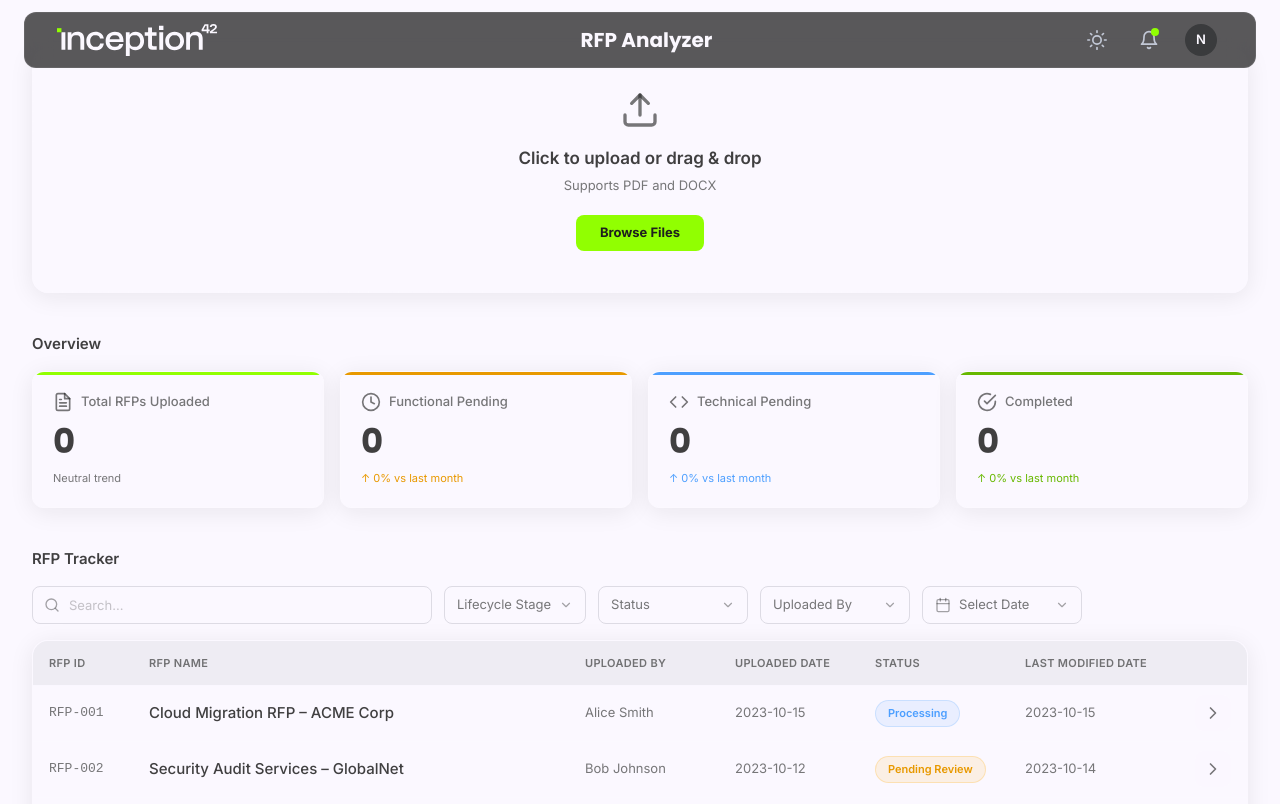
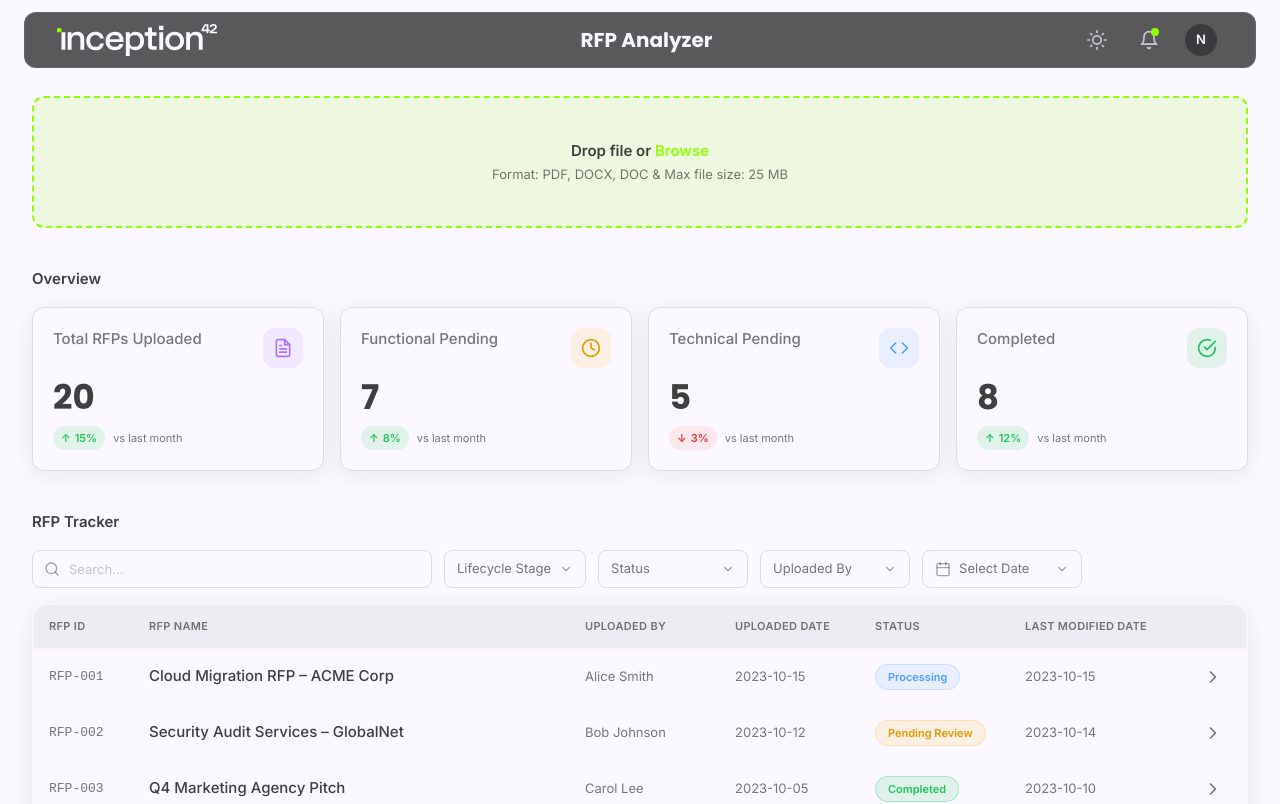
Before and after one commit to narendrapatel989234-arch/RFP_Analyzer, a Next.js app: page / in a window 1280 px wide. Shown: the top 804 px of the page. Built offline with nearby package versions, Linux system fonts and the light colour scheme.

Commit message:
feat: update dashboard UI

```diff
--- a/src/app/page.module.css
+++ b/src/app/page.module.css
@@ -7,7 +7,7 @@
 
 .content {
   width: 100%;
-  padding: var(--space-12) var(--space-8) var(--space-8) var(--space-8);
+  padding: 96px var(--space-8) var(--space-8) var(--space-8);
   display: flex;
   flex-direction: column;
   gap: var(--space-10);
--- a/src/app/page.tsx
+++ b/src/app/page.tsx
@@ -20,8 +20,8 @@ export default function RFPResponderDashboard() {
           <div className={styles.statsGrid}>
             <StatCard
               title="Total RFPs Uploaded"
-              count={0}
-              trend="Neutral trend"
+              count={20}
+              trend={{ value: 15, direction: 'up' }}
               accentColor="var(--action-primary-bg-default)"
               icon={
                 <svg
@@ -42,8 +42,8 @@ export default function RFPResponderDashboard() {
             />
             <StatCard
               title="Functional Pending"
-              count={0}
-              trend="↑ 0% vs last month"
+              count={7}
+              trend={{ value: 8, direction: 'up' }}
               trendColor="var(--status-warning-text)"
               accentColor="var(--status-warning-icon)"
               icon={
@@ -62,8 +62,8 @@ export default function RFPResponderDashboard() {
             />
             <StatCard
               title="Technical Pending"
-              count={0}
-              trend="↑ 0% vs last month"
+              count={5}
+              trend={{ value: 3, direction: 'down' }}
               trendColor="var(--status-info-text)"
               accentColor="var(--status-info-icon)"
               icon={
@@ -82,8 +82,8 @@ export default function RFPResponderDashboard() {
             />
             <StatCard
               title="Completed"
-              count={0}
-              trend="↑ 0% vs last month"
+              count={8}
+              trend={{ value: 12, direction: 'up' }}
               trendColor="var(--status-success-text)"
               accentColor="var(--status-success-icon)"
               icon={
--- a/src/components/StatCard.module.css
+++ b/src/components/StatCard.module.css
@@ -1,49 +1,42 @@
 .card {
-  position: relative;
   background-color: var(--bg-surface-1);
-  border: 1px solid var(--border-subtle);
+  border: 1px solid #dddbe4;
   border-radius: var(--radius-md);
   box-shadow: var(--shadow-1);
   padding: var(--space-5);
   display: flex;
   flex-direction: column;
-  gap: var(--space-3);
-  overflow: hidden;
 }
 
-.accentBar {
-  position: absolute;
-  top: 0;
-  left: 0;
-  right: 0;
-  height: 3px;
+.row1 {
+  display: flex;
+  justify-content: space-between;
+  align-items: flex-start;
 }
 
-.header {
-  display: flex;
-  align-items: center;
-  gap: var(--space-2);
+.title {
+  font-size: var(--text-base);
+  font-weight: var(--weight-medium);
+  color: var(--text-secondary);
+  margin: 0;
 }
 
-.icon {
-  width: 20px;
-  height: 20px;
-  color: var(--text-secondary);
+.iconContainer {
+  width: 40px;
+  height: 40px;
+  border-radius: var(--radius-md);
   display: flex;
   align-items: center;
   justify-content: center;
 }
 
-.icon svg {
-  width: 100%;
-  height: 100%;
+.iconContainer svg {
+  width: 20px;
+  height: 20px;
 }
 
-.title {
-  font-size: var(--text-sm);
-  font-weight: var(--weight-medium);
-  color: var(--text-secondary);
-  margin: 0;
+.row2 {
+  margin-top: var(--space-3);
 }
 
 .count {
@@ -54,7 +47,34 @@
   line-height: 1;
 }
 
-.trend {
+.trendRow {
+  margin-top: var(--space-3);
+  display: flex;
+  align-items: center;
+}
+
+.trendPill {
+  display: inline-flex;
+  align-items: center;
+  gap: var(--space-1);
+  border-radius: var(--radius-full);
+  padding: var(--space-1) var(--space-2);
+  font-size: var(--text-xs);
+  font-weight: var(--weight-semibold);
+}
+
+.trendUp {
+  background-color: var(--status-success-bg);
+  color: var(--status-success-text);
+}
+
+.trendDown {
+  background-color: var(--status-error-bg);
+  color: var(--status-error-text);
+}
+
+.trendText {
   font-size: var(--text-xs);
   color: var(--text-secondary);
+  margin-left: var(--space-2);
 }
--- a/src/components/StatCard.tsx
+++ b/src/components/StatCard.tsx
@@ -4,31 +4,53 @@ import styles from './StatCard.module.css'
 interface StatCardProps {
   title: string
   count: number
-  trend: string
+  trend?: { value: number; direction: 'up' | 'down' }
   trendColor?: string
-  accentColor: string
+  accentColor?: string
   icon: React.ReactNode
 }
 
-export function StatCard({
-  title,
-  count,
-  trend,
-  trendColor = 'var(--text-secondary)',
-  accentColor,
-  icon,
-}: StatCardProps) {
+export function StatCard({ title, count, trend, icon }: StatCardProps) {
+  let iconBgColor = 'transparent';
+  let iconColor = 'currentColor';
+
+  if (title === 'Total RFPs Uploaded') {
+    iconBgColor = 'var(--action-ai-bg-soft)';
+    iconColor = 'var(--action-ai-bg-default)';
+  } else if (title === 'Functional Pending') {
+    iconBgColor = 'var(--status-warning-bg)';
+    iconColor = 'var(--status-warning-icon)';
+  } else if (title === 'Technical Pending') {
+    iconBgColor = 'var(--status-info-bg)';
+    iconColor = 'var(--status-info-icon)';
+  } else if (title === 'Completed') {
+    iconBgColor = 'var(--status-success-bg)';
+    iconColor = 'var(--status-success-icon)';
+  }
+
   return (
     <div className={styles.card}>
-      <div className={styles.accentBar} style={{ backgroundColor: accentColor }} />
-      <div className={styles.header}>
-        <span className={styles.icon}>{icon}</span>
+      <div className={styles.row1}>
         <h3 className={styles.title}>{title}</h3>
+        <div
+          className={styles.iconContainer}
+          style={{ backgroundColor: iconBgColor, color: iconColor }}
+        >
+          {icon}
+        </div>
       </div>
-      <div className={styles.count}>{count}</div>
-      <div className={styles.trend} style={{ color: trendColor }}>
-        {trend}
+      <div className={styles.row2}>
+        <div className={styles.count}>{count}</div>
       </div>
+      {trend && (
+        <div className={styles.trendRow}>
+          <div className={`${styles.trendPill} ${trend.direction === 'up' ? styles.trendUp : styles.trendDown}`}>
+            <span>{trend.direction === 'up' ? '↑' : '↓'}</span>
+            <span>{trend.value}%</span>
+          </div>
+          <span className={styles.trendText}>vs last month</span>
+        </div>
+      )}
     </div>
   )
 }
--- a/src/components/UploadZone.module.css
+++ b/src/components/UploadZone.module.css
@@ -1,10 +1,11 @@
 .uploadZone {
   width: 100%;
-  padding: var(--space-10) 0;
-  background-color: var(--bg-surface-1);
-  border: 2px dashed var(--border-default);
-  border-radius: var(--radius-lg);
-  box-shadow: var(--shadow-1);
+  height: 72px;
+  padding: var(--space-16) var(--space-8);
+  background-color: var(--action-primary-bg-soft);
+  border: 2px dashed var(--action-primary-bg-default);
+  border-radius: var(--radius-md);
+  box-shadow: none;
   display: flex;
   flex-direction: column;
   align-items: center;
@@ -12,59 +13,38 @@
   cursor: pointer;
   transition: all var(--duration-std) var(--ease-out);
   outline: none;
+  box-sizing: border-box;
 }
 
-.uploadZone:hover {
-  border-color: var(--action-primary-bg-default);
+.uploadZone:hover,
+.uploadZone.isDragging {
+  background-color: var(--bg-selected);
 }
 
 .uploadZone:focus-visible {
   box-shadow: var(--shadow-focus);
-  border-color: var(--action-primary-bg-default);
 }
 
-.uploadZone.isDragging {
-  border-color: var(--action-primary-bg-default);
-  background-color: var(--bg-selected);
+.primaryText {
+  color: var(--text-primary);
+  font-size: var(--text-base);
+  font-weight: var(--weight-semibold);
+  margin-bottom: 2px; /* tiny gap to match leading natively */
 }
 
-.icon {
-  color: var(--text-secondary);
-  margin-bottom: var(--space-4);
+.browseLink {
+  color: var(--action-primary-bg-default);
+  font-weight: var(--weight-semibold);
+  text-decoration: none;
+  transition: color var(--duration-fast);
 }
 
-.heading {
-  color: var(--text-primary);
-  font-size: var(--text-md);
-  font-weight: var(--weight-semibold);
-  font-family: var(--brand-font-body, var(--font-body));
-  margin: 0 0 var(--space-1) 0;
+.uploadZone:hover .browseLink,
+.browseLink:hover {
+  color: var(--action-primary-bg-hover);
 }
 
-.subLabel {
+.hintText {
   color: var(--text-secondary);
   font-size: var(--text-sm);
-  margin: 0 0 var(--space-5) 0;
 }
-
-.browseBtn {
-  background-color: var(--action-primary-bg-default);
-  color: var(--action-primary-text);
-  border-radius: var(--radius-sm);
-  padding: var(--space-2) var(--space-6);
-  font-size: var(--text-sm);
-  font-weight: var(--weight-bold);
-  border: none;
-  cursor: pointer;
-  transition: background-color var(--duration-fast);
-  outline: none;
-}
-
-.browseBtn:hover,
-.uploadZone:hover .browseBtn {
-  background-color: var(--action-primary-bg-hover);
-}
-
-.browseBtn:focus-visible {
-  box-shadow: var(--shadow-focus);
-}
--- a/src/components/UploadZone.tsx
+++ b/src/components/UploadZone.tsx
@@ -45,26 +45,12 @@ export function UploadZone() {
       onClick={handleClick}
       onKeyDown={handleKeyDown}
     >
-      <svg
-        className={styles.icon}
-        width="40"
-        height="40"
-        fill="none"
-        stroke="currentColor"
-        strokeWidth="2"
-        strokeLinecap="round"
-        strokeLinejoin="round"
-        viewBox="0 0 24 24"
-      >
-        <path d="M21 15v4a2 2 0 0 1-2 2H5a2 2 0 0 1-2-2v-4" />
-        <polyline points="17 8 12 3 7 8" />
-        <line x1="12" y1="3" x2="12" y2="15" />
-      </svg>
-      <h2 className={styles.heading}>Click to upload or drag & drop</h2>
-      <p className={styles.subLabel}>Supports PDF and DOCX</p>
-      <button className={styles.browseBtn} tabIndex={-1}>
-        Browse Files
-      </button>
+      <div className={styles.primaryText}>
+        Drop file or <span className={styles.browseLink}>Browse</span>
+      </div>
+      <div className={styles.hintText}>
+        Format: PDF, DOCX, DOC &amp; Max file size: 25 MB
+      </div>
     </div>
   )
 }
--- a/src/styles/tokens/dark.css
+++ b/src/styles/tokens/dark.css
@@ -94,10 +94,10 @@
   --action-secondary-text: var(--text-primary);
 
   /* Status */
-  --status-success-bg: var(--colors-action-green-soft);
-  --status-success-text: var(--colors-action-green);
-  --status-success-border: rgba(145, 255, 1, 0.3);
-  --status-success-icon: var(--colors-action-green);
+  --status-success-bg: var(--colors-status-green-soft);
+  --status-success-text: var(--colors-status-green);
+  --status-success-border: var(--colors-status-green-border);
+  --status-success-icon: var(--colors-status-green);
 
   --status-warning-bg: var(--colors-action-amber-soft);
   --status-warning-text: var(--colors-action-amber);
--- a/src/styles/tokens/light.css
+++ b/src/styles/tokens/light.css
@@ -90,10 +90,10 @@
   --action-secondary-text: var(--text-primary);
 
   /* Status */
-  --status-success-bg: var(--colors-action-green-soft);
-  --status-success-text: var(--colors-action-green-pressed);
-  --status-success-border: rgba(145, 255, 1, 0.3);
-  --status-success-icon: var(--colors-action-green-pressed);
+  --status-success-bg: var(--colors-status-green-soft);
+  --status-success-text: var(--colors-status-green);
+  --status-success-border: var(--colors-status-green-border);
+  --status-success-icon: var(--colors-status-green);
 
   --status-warning-bg: var(--colors-action-amber-soft);
   --status-warning-text: var(--colors-action-amber-hover);
--- a/src/styles/tokens/primitives.css
+++ b/src/styles/tokens/primitives.css
@@ -103,6 +103,11 @@
   --colors-action-green-hover: #7ad900;
   --colors-action-green-pressed: #67b800;
   --colors-action-green-soft: rgba(145, 255, 1, 0.12);
+
+  --colors-status-green: #22c55e;
+  --colors-status-green-hover: #16a34a;
+  --colors-status-green-soft: rgba(34, 197, 94, 0.12);
+  --colors-status-green-border: rgba(34, 197, 94, 0.30);
 
   --colors-action-purple: #ae74ff; /* Intelligent Purple */
   --colors-action-purple-hover: #9a57ff;
```
